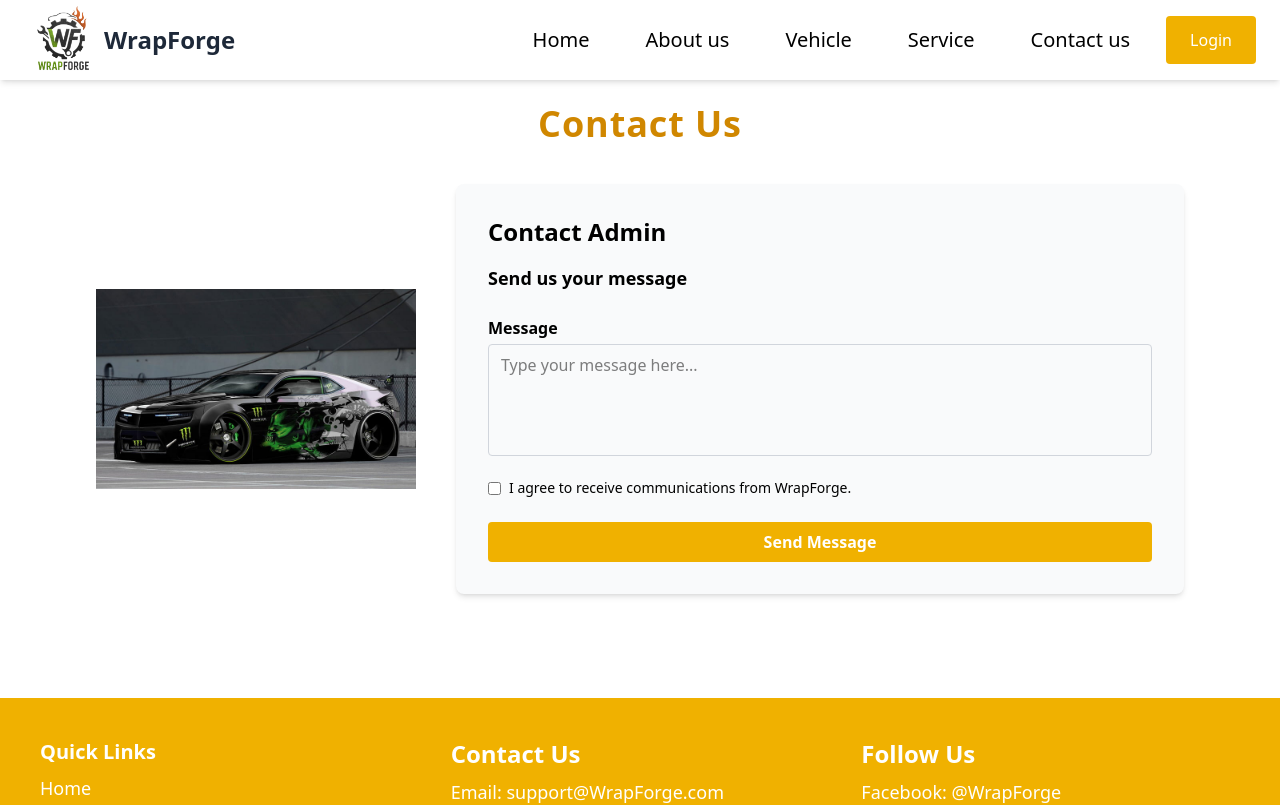
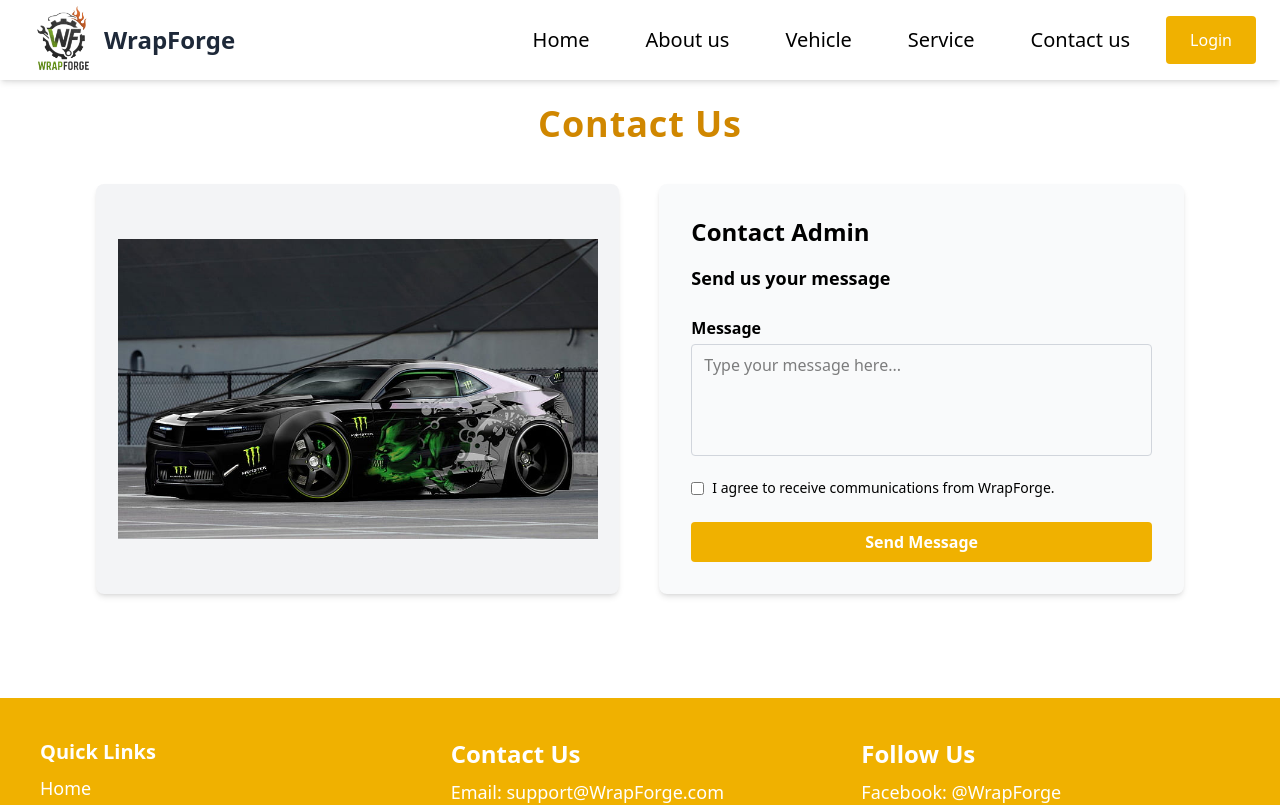
Before and after one commit to sutharsan112112/WrapForge, a React (Vite) app in the folder Frontend/: page /contact in a window 1280 px wide. Shown: the top 805 px of the page. Built offline with nearby package versions, Linux system fonts and the light colour scheme.

Commit message:
first commit

```diff
--- a/Frontend/src/auth/Login page.jsx
+++ b/Frontend/src/auth/Login page.jsx
@@ -134,7 +134,7 @@ const Login = ({ onClose }) => {
       {/* Signup Modal */}
       {showSignupPage && (
         <div
-          className="fixed inset-0 z-50 bg-opacity-30 backdrop-blur-sm bg-black/20 flex items-center justify-center p-4"
+          className="fixed inset-0 z-50 bg-opacity-30 backdrop-blur-sm bg-black/10 flex items-center justify-center p-4"
           onClick={() => setShowSignupPage(false)}
         >
           <div
@@ -143,12 +143,12 @@ const Login = ({ onClose }) => {
           >
             <button
               onClick={() => setShowSignupPage(false)}
-              className="absolute top-3 right-3 text-gray-700 hover:text-red-500"
+              className="absolute top-3 right-3 text-gray-500 hover:text-red-500"
               aria-label="Close modal"
             >
               <FaTimes />
             </button>
-            <div className="p-6 h-full overflow-y-auto">
+            <div className="p-6 h-full">
               <SignupPage isOpen={showSignupPage} onClose={() => setShowSignupPage(false)} />
             </div>
           </div>
--- a/Frontend/src/components/Navbar.jsx
+++ b/Frontend/src/components/Navbar.jsx
@@ -99,6 +99,7 @@ function Navbar() {
             <button
               onClick={() => setShowLoginModal(false)}
               className="absolute top-3 right-3 text-gray-500 hover:text-red-500"
+              style={{fontSize:"30px"}}
               aria-label="Close modal"
             >
               ×
--- a/Frontend/src/pages/AddService.jsx
+++ b/Frontend/src/pages/AddService.jsx
@@ -41,6 +41,7 @@ const AddStickers = () => {
 
       if (res.status === 200 || res.status === 201) {
         alert('Sticker uploaded successfully!');
+        console.log("Sticker uploaded successfully!")
         setStickerData({ name: '', design: '', file: null });
         setPreviewUrl(null);
       } else {
--- a/Frontend/src/pages/AddVehicles.jsx
+++ b/Frontend/src/pages/AddVehicles.jsx
@@ -24,6 +24,7 @@ const AddVehicle = ({ onUploadSuccess }) => {
       });
       const data = await res.json();
       alert('Vehicle uploaded successfully!');
+      console.log("Vehicle uploaded successfully!")
       if (onUploadSuccess) onUploadSuccess(data);
     } catch (err) {
       console.error('Upload failed:', err);
--- a/Frontend/src/pages/Addstickers.jsx
+++ b/Frontend/src/pages/Addstickers.jsx
@@ -41,6 +41,7 @@ const AddStickers = () => {
 
       if (res.status === 200 || res.status === 201) {
         alert('Sticker uploaded successfully!');
+        console.log("Sticker uploaded successfully!")
         setStickerData({ name: '', design: '', file: null });
         setPreviewUrl(null);
       } else {
--- a/Frontend/src/pages/Contact page.jsx
+++ b/Frontend/src/pages/Contact page.jsx
@@ -17,27 +17,25 @@ const ContactPage = () => {
     }
 
     const token = localStorage.getItem('auth_token');
-      console.log("TOKEN:", token);
-
+    if (!token) {
+      setResponseMsg('⚠️ You must be logged in to send a message.');
+      return;
+    }
 
     try {
       setLoading(true);
       setResponseMsg('');
 
-      const config = {
+      const res = await axios.post(
+        `${import.meta.env.VITE_API_URL}/contact`,
+        { message }, // ✅ correct form data
+        {
           headers: {
             'Content-Type': 'application/json',
             Authorization: `Bearer ${token}`,
           },
-      };
-
-      const res = await axios.post(`${import.meta.env.VITE_API_URL}/contact`, { message }, {
-        headers: {
-          'Content-Type': 'application/json',
-           Authorization: `Bearer ${token}`,
-        },
-      });
-
+        }
+      );
 
       setResponseMsg(res.data.message || '✅ Message sent successfully!');
       setMessage('');
@@ -57,12 +55,17 @@ const ContactPage = () => {
   return (
     <section className="py-16 px-4 bg-white mx-4 md:mx-20 my-10 rounded-xl">
       <h2 className="text-4xl font-extrabold text-yellow-600 mb-10 tracking-wide text-center">Contact Us</h2>
-      <div className="flex flex-col md:flex-row gap-10">
-        <div className="flex items-center justify-center order-2 md:order-1">
-          <img src={logo} alt="WrapForge Logo" className="max-w-xs mx-auto" />
+      <div className="flex flex-col md:flex-row gap-10 items-stretch">
+  {/* Left Side: Image */}
+  <div className="md:w-1/2 flex items-center justify-center bg-gray-100 p-4 rounded-lg shadow-md">
+    <img src={logo} alt="WrapForge Logo" className="max-w-full h-[300px] object-contain" />
   </div>
 
-        <form onSubmit={handleSubmit} className="flex-1 bg-gray-50 p-8 rounded-lg shadow-md order-1 md:order-2">
+  {/* Right Side: Contact Form */}
+  <form
+    onSubmit={handleSubmit}
+    className="md:w-1/2 bg-gray-50 p-8 rounded-lg shadow-md flex flex-col justify-between"
+  >
     <h3 className="text-2xl font-bold mb-4 text-black">Contact Admin</h3>
     <p className="mb-6 text-lg font-semibold">Send us your message</p>
 
--- a/Frontend/src/pages/Home page.jsx
+++ b/Frontend/src/pages/Home page.jsx
@@ -1,11 +1,23 @@
-import React from 'react';
+// import React from 'react';
+import React, { useState } from 'react';
 import '@google/model-viewer';
 import Contact from './Contact page';
 import AboutUs from './About us';
 // import Service from './Service page';
 import Vehicle from "./Vehicle page";
+import { FaTimes } from 'react-icons/fa';
+
+import Login from '../auth/Login page'; // ✅ Make sure path is correct
+
 
 function HomePage() {
+
+    const [showLoginModal, setShowLoginModal] = useState(false);
+
+  const handleGetStarted = () => {
+    setShowLoginModal(true); // ✅ Open login modal
+  };
+
   return (
     <div className="bg-[#F9FAFB] min-h-screen text-[#1F2937] mt-5">
       {/* Hero Section */}
@@ -27,12 +39,7 @@ function HomePage() {
 
         <div className="absolute inset-x-0 bottom-20 flex justify-center">
             <button
-             onClick={() => {
-              const vehicleSection = document.getElementById('Vehicle');
-              if (vehicleSection) {
-              vehicleSection.scrollIntoView({ behavior: 'smooth' });
-              }
-            }}
+onClick={handleGetStarted}
             className="bg-yellow-500 text-black font-semibold px-10 py-3 rounded hover:bg-orange-500 text-lg shadow-lg"
           >
             Get Started
@@ -59,6 +66,32 @@ function HomePage() {
       <section id="contact" className="relative">
         <Contact />
       </section>
+
+
+            {/* Login Modal */}
+      {showLoginModal && (
+        <div
+          className="fixed inset-0 z-50 bg-opacity-30 backdrop-blur-sm bg-black/50 flex items-center justify-center p-4"
+          onClick={() => setShowLoginModal(false)}
+        >
+          <div
+            className="bg-white h-[80vh] rounded-xl max-w-xl w-full relative shadow-lg overflow-hidden"
+            onClick={(e) => e.stopPropagation()}
+          >
+            <button
+              onClick={() => setShowLoginModal(false)}
+              className="absolute top-3 right-3 text-gray-600 hover:text-red-500"
+              aria-label="Close modal"
+            >
+              <FaTimes />
+            </button>
+            <div className="p-6 full">
+              <Login onClose={() => setShowLoginModal(false)} />
+            </div>
+          </div>
+        </div>
+      )}
+
     </div>
   );
 }
```
Also changed, not shown: 3 other files (tests, documents, lock files or other folders). Lines whose indentation alone changed are shown as unchanged.
